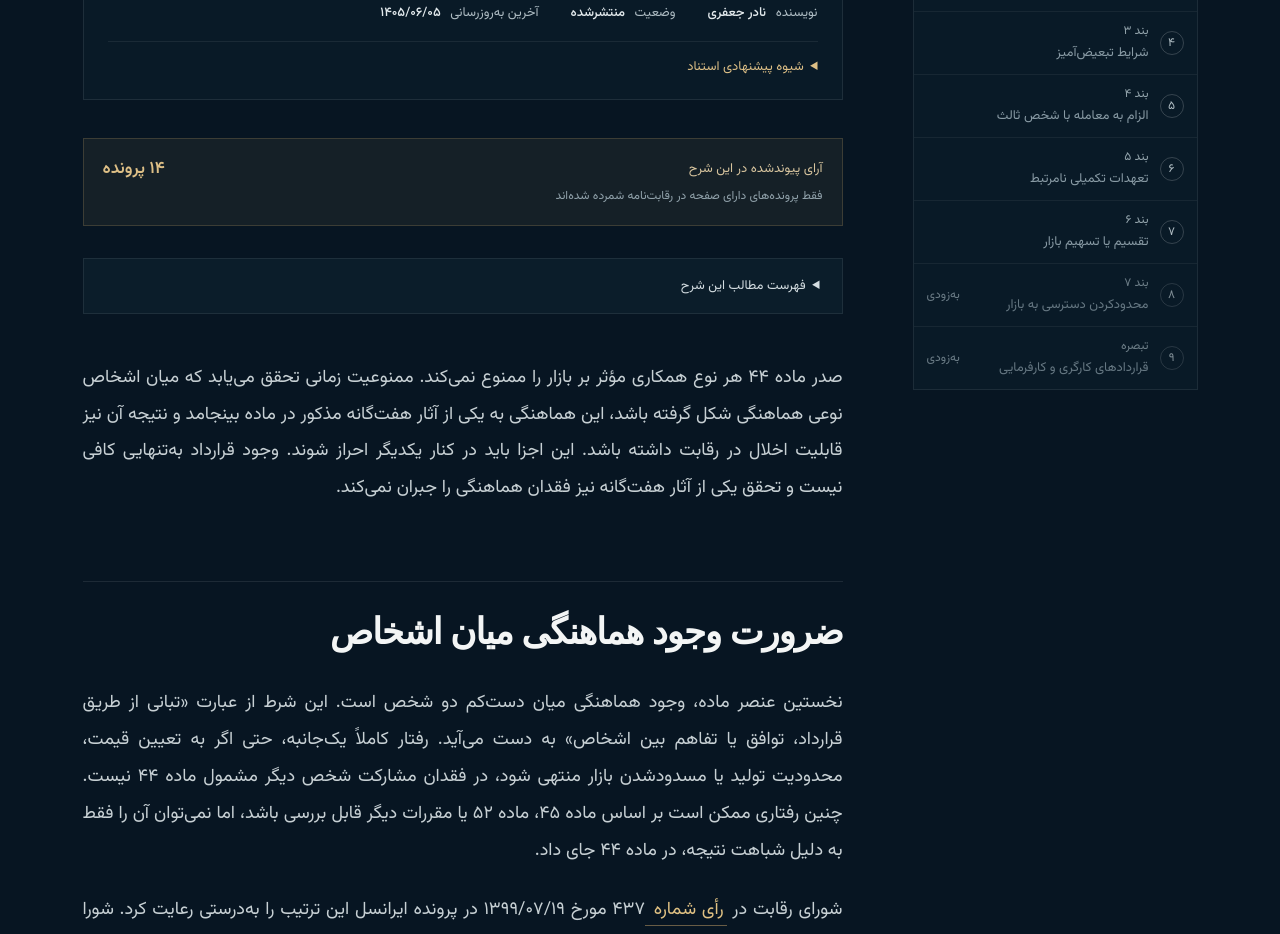
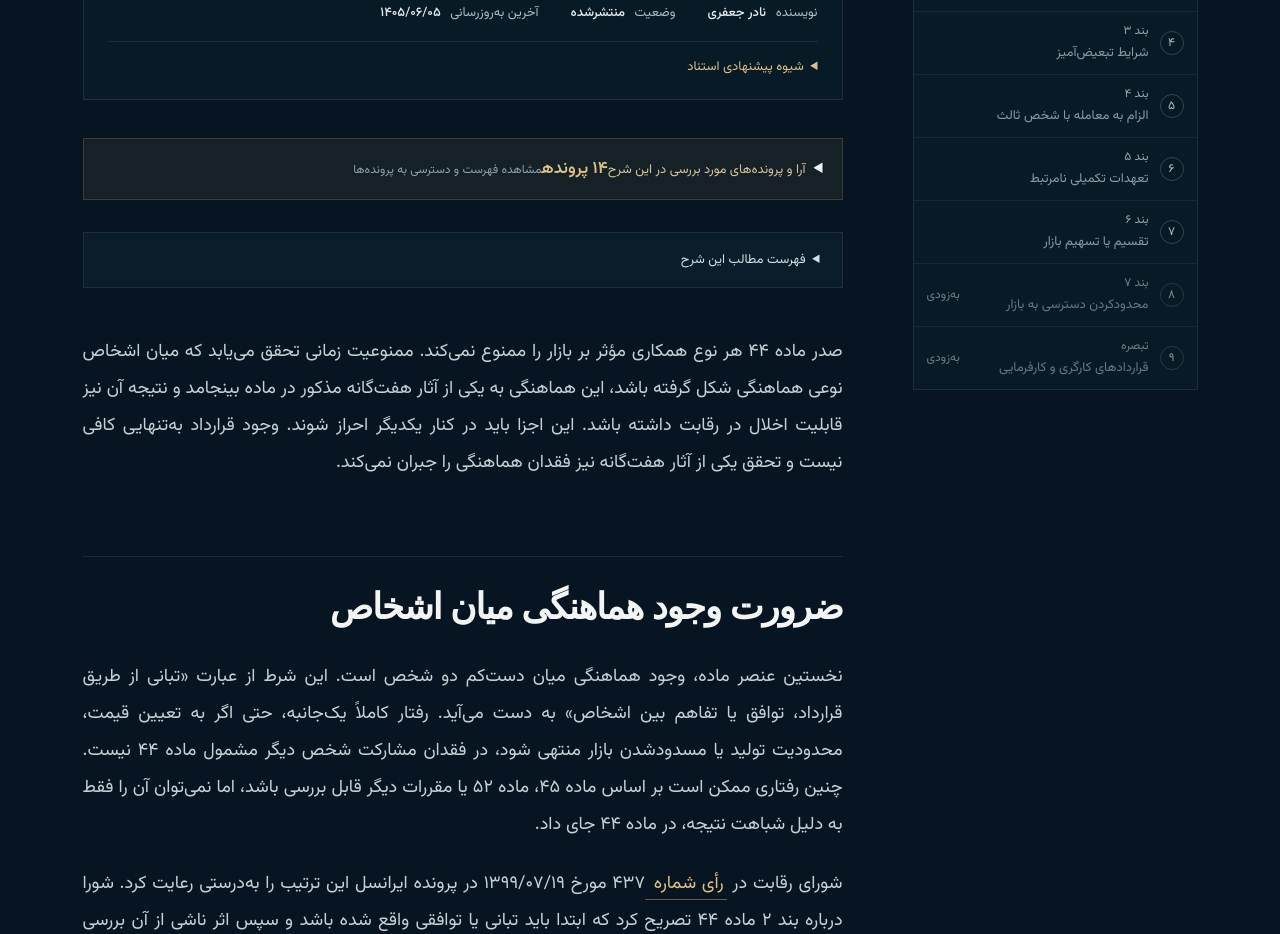
Before and after one commit to philosophia25-source/reghabatnameh, a Next.js app: page /laws/article-44/commentary/chapeau in a window 1280 px wide. Shown: the part 920-1854 px from the top of the page. Built offline with nearby package versions, Linux system fonts and the light colour scheme; a web font is replaced by a local one.

Commit message:
افزودن فهرست قابل کلیک آرای هر شرح

```diff
--- a/components/article-44.tsx
+++ b/components/article-44.tsx
@@ -58,14 +58,61 @@ function linkedText(text: string) {
   });
 }
 
-function referencedDecisionCount(commentary: string) {
-  const routes = new Set(
-    Array.from(commentary.matchAll(/\]\((\/decisions\/[^)\s]+)\)/g), (match) => match[1]),
-  );
+type CommentaryDecisionReference = {
+  href: string;
+  title: string;
+  detail: string;
+  external: boolean;
+  position: number;
+};
+
+function commentaryDecisionReferences(commentary: string) {
+  const references: CommentaryDecisionReference[] = [];
+  const recordByRoute = new Map(article44DecisionIndexRecords.map((decision) => [decision.href, decision]));
+
+  for (const match of commentary.matchAll(/\[([^\]]+)\]\(((?:https?:\/\/|\/decisions\/)[^)\s]+)\)/g)) {
+    const label = toFaDigits(clean(match[1]).trim());
+    const href = match[2];
+    const internalDecision = recordByRoute.get(href);
+    if (internalDecision) {
+      references.push({
+        href,
+        title: internalDecision.title,
+        detail: label,
+        external: false,
+        position: match.index ?? 0,
+      });
+    } else if (/(?:تصمیم|رأی|پرونده)/.test(label)) {
+      references.push({
+        href,
+        title: label,
+        detail: label.includes("پرونده") ? "پرونده خارجی" : "منبع رسمی",
+        external: true,
+        position: match.index ?? 0,
+      });
+    }
+  }
+
   Object.entries(decisionRouteByMention).forEach(([mention, route]) => {
-    if (commentary.includes(mention)) routes.add(route);
+    const position = commentary.indexOf(mention);
+    const decision = recordByRoute.get(route);
+    if (position < 0 || !decision) return;
+    references.push({
+      href: route,
+      title: decision.title,
+      detail: toFaDigits(mention),
+      external: false,
+      position,
+    });
   });
-  return article44DecisionIndexRecords.filter((decision) => routes.has(decision.href)).length;
+
+  references.sort((first, second) => first.position - second.position);
+  const seen = new Set<string>();
+  return references.filter((reference) => {
+    if (seen.has(reference.href)) return false;
+    seen.add(reference.href);
+    return true;
+  });
 }
 
 function PartsNav({ current }: { current?: string }) {
@@ -101,7 +148,7 @@ function CommentaryBody({ slug }: { slug: string }) {
     number: match[1],
     text: match[2].trim(),
   }));
-  const decisionCount = referencedDecisionCount(commentaryMain);
+  const decisionReferences = commentaryDecisionReferences(commentaryMain);
   const displayTitle = slug === "chapeau" ? "شرح صدر ماده ۴۴" : `شرح ${part.shortLabel} ماده ۴۴`;
 
   return (
@@ -112,11 +159,25 @@ function CommentaryBody({ slug }: { slug: string }) {
         <p>{part.title}، {part.description}</p>
       </div>
       <EditorialMeta citation={`${AUTHOR.name}، «${displayTitle}»، ${SITE_NAME}، آخرین به‌روزرسانی ${CONTENT_UPDATED_FA}، ${SITE_URL}/laws/article-44/commentary/${slug}`} />
-      {decisionCount ? <div className="commentary-decision-count">
-        <span>آرای پیوندشده در این شرح</span>
-        <strong>{toFaDigits(decisionCount)} پرونده</strong>
-        <small>فقط پرونده‌های دارای صفحه در رقابت‌نامه شمرده شده‌اند</small>
-      </div> : null}
+      {decisionReferences.length ? <details className="commentary-decision-count">
+        <summary>
+          <span>آرا و پرونده‌های مورد بررسی در این شرح</span>
+          <strong>{toFaDigits(decisionReferences.length)} پرونده</strong>
+          <small>مشاهده فهرست و دسترسی به پرونده‌ها</small>
+        </summary>
+        <div className="commentary-decision-list">
+          {decisionReferences.map((reference) => {
+            const content = <>
+              <small>{reference.detail}</small>
+              <strong>{reference.title}</strong>
+              <span>{reference.external ? "مشاهده منبع بیرونی ↗" : "مشاهده پرونده ←"}</span>
+            </>;
+            return reference.external
+              ? <a href={reference.href} target="_blank" rel="noreferrer" key={reference.href}>{content}</a>
+              : <Link href={reference.href} key={reference.href}>{content}</Link>;
+          })}
+        </div>
+      </details> : null}
       {tocSections.length ? <details className="commentary-on-page">
         <summary>فهرست مطالب این شرح</summary>
         <ol>
```
